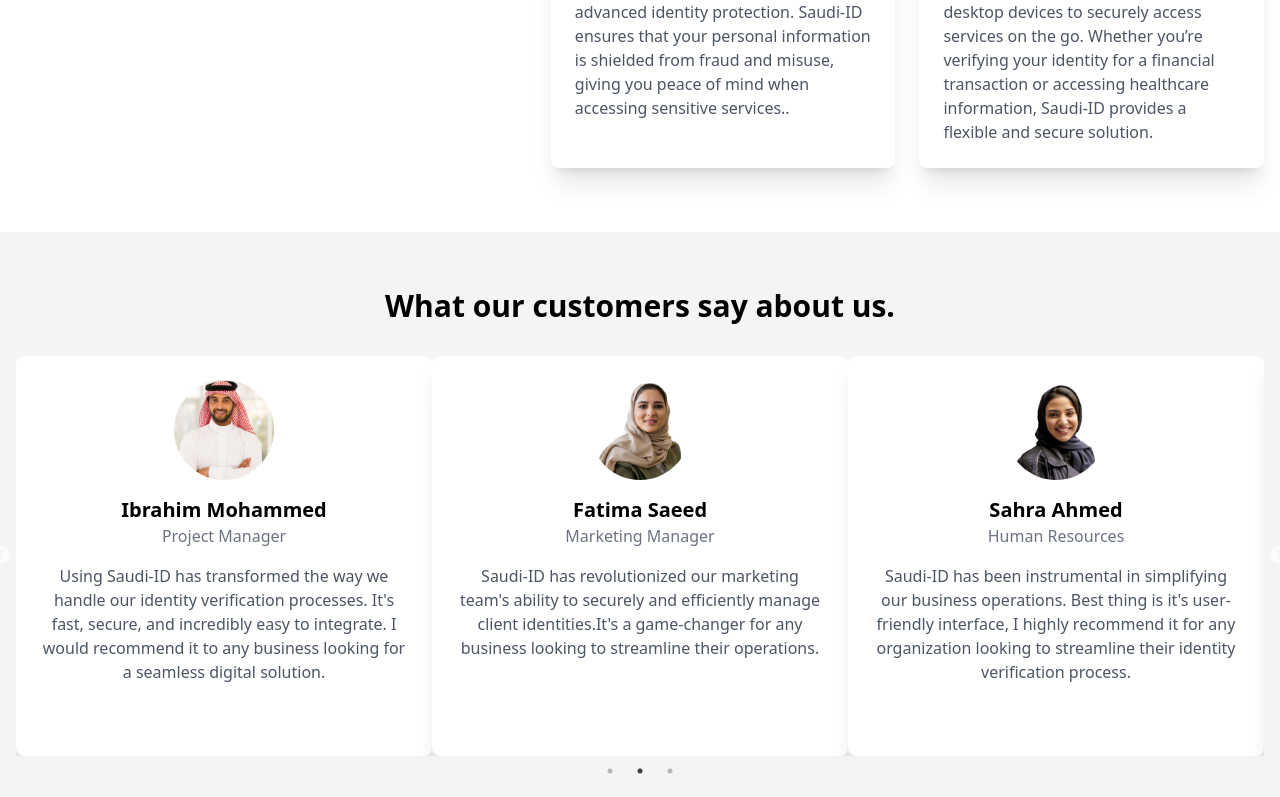
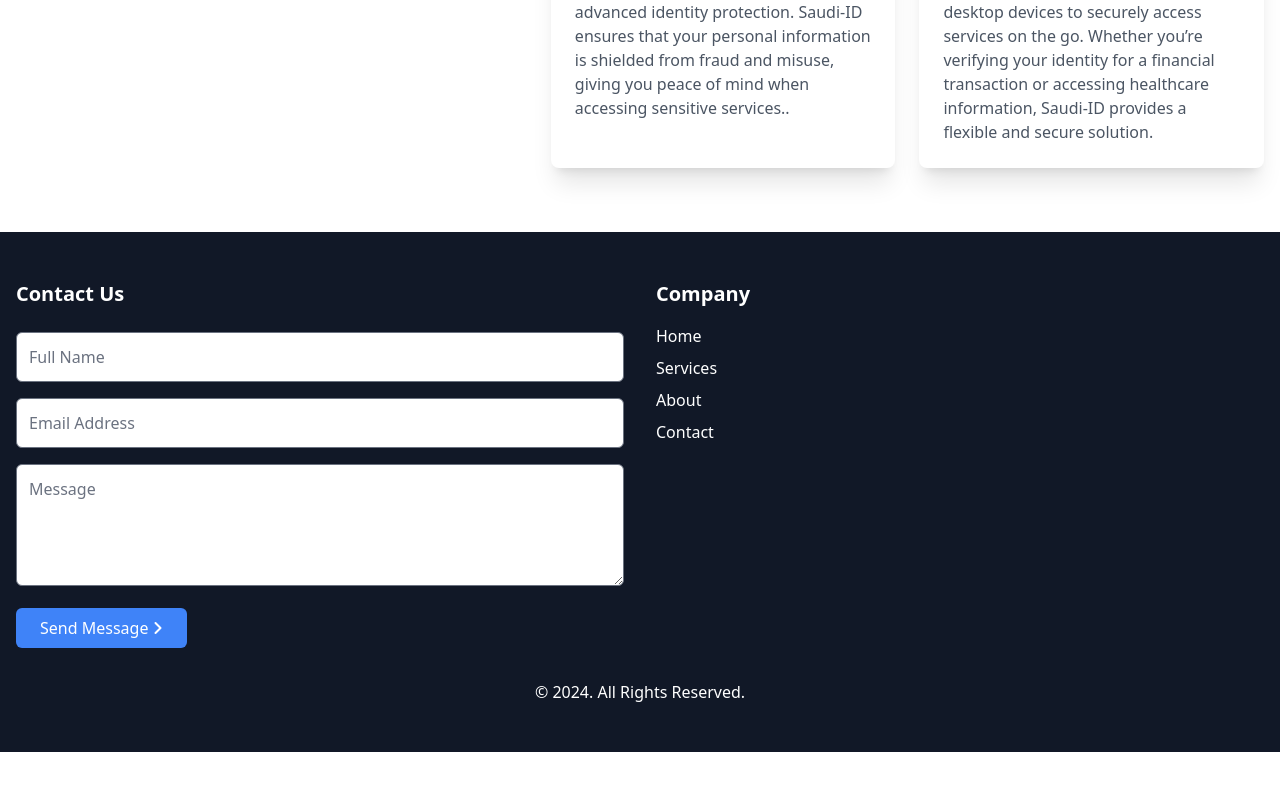
Before and after one commit to osmankelifa/saudi-ID, a Next.js app: page / in a window 1280 px wide. Shown: the part 2000-2797 px from the top of the page. After the commit the page ends 2752 px from the top, so only its background shows below. Built offline with nearby package versions, Linux system fonts and the light colour scheme.

Commit message:
removed 2 components

```diff
--- a/app/page.js
+++ b/app/page.js
@@ -21,9 +21,9 @@
       <Services />
       <About />
       {/* <NumberBlock /> */}
-      <Testimonials />
+      {/* <Testimonials /> */}
       {/* <FeaturesList /> */}
-      <NewsSection />
+      {/* <NewsSection /> */}
       {/* <LogoArea /> */}
 
       <Footer />
```
